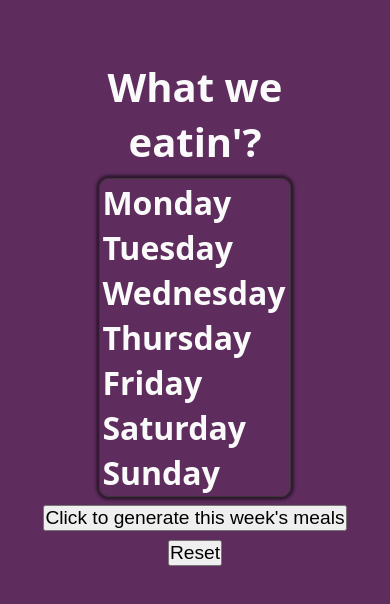
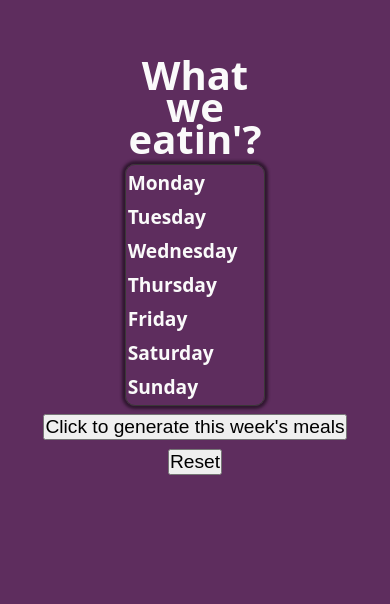
Before and after one commit to nfaber1095/meal-generator, a plain HTML site: page index.html in a window 390 px wide. Shown: the part 194-798 px from the top of the page. Drawn offline with Linux system fonts and the light colour scheme.

Commit message:
mobile opt

```diff
--- a/styles.css
+++ b/styles.css
@@ -41,3 +41,17 @@ table {
     margin-top: 1vh;
     font-size: 1.2rem;
 }
+
+
+@media (max-width: 1000px) {
+    body {
+        width: 100%;
+    }
+    .content-container {
+        font-size: 1.2rem;
+        min-width: 100%;
+        max-height: 80vh;
+        line-height: 2rem;
+        overflow: scroll;
+    }
+}
```
